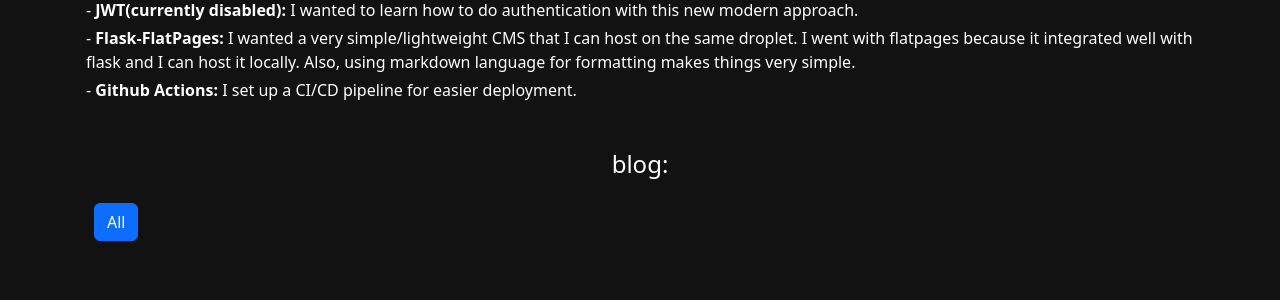
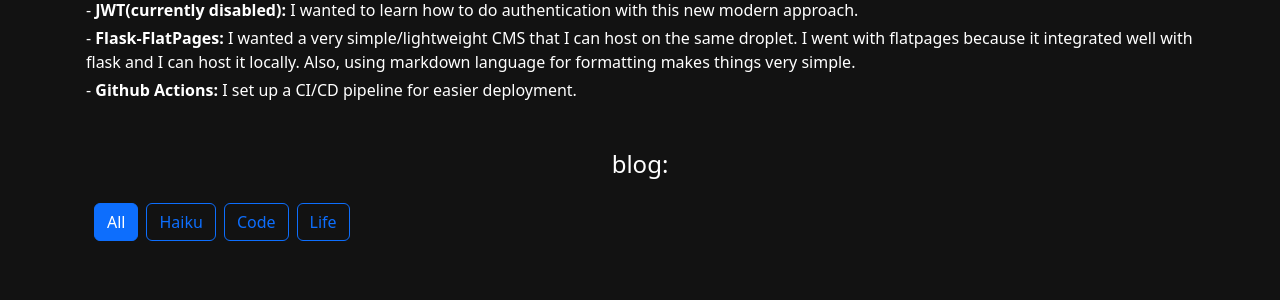
Before and after one commit to Jambr0li/jk_flask, a Flask app: page / in a window 1280 px wide. Shown: the part 278-578 px from the top of the page. Run offline with Flask 2, Linux system fonts and the light colour scheme.

Commit message:
I manually added which tags I want to sort on. Commented out the portion that finds all tags.

```diff
--- a/templates/home.html
+++ b/templates/home.html
@@ -65,6 +65,7 @@
                         <button class="btn btn-outline-primary me-2 mb-2 active" data-tag="all">All</button>
 
                         <!-- Loop Through Tags -->
+                         {#
                         {% set all_tags = [] %}
                         {% for post in posts %}
                             {% for tag in post.meta.get('tags', []) %}
@@ -73,7 +74,8 @@
                                 {% endif %}
                             {% endfor %}
                         {% endfor %}
-
+                        #}
+                        {% set all_tags = ["haiku", "code", "life"] %}
                         <!-- Create Buttons for Tags -->
                         {% for tag in all_tags %}
                             <button class="btn btn-outline-primary me-2 mb-2" data-tag="{{ tag }}">{{ tag.capitalize() }}</button>
```
